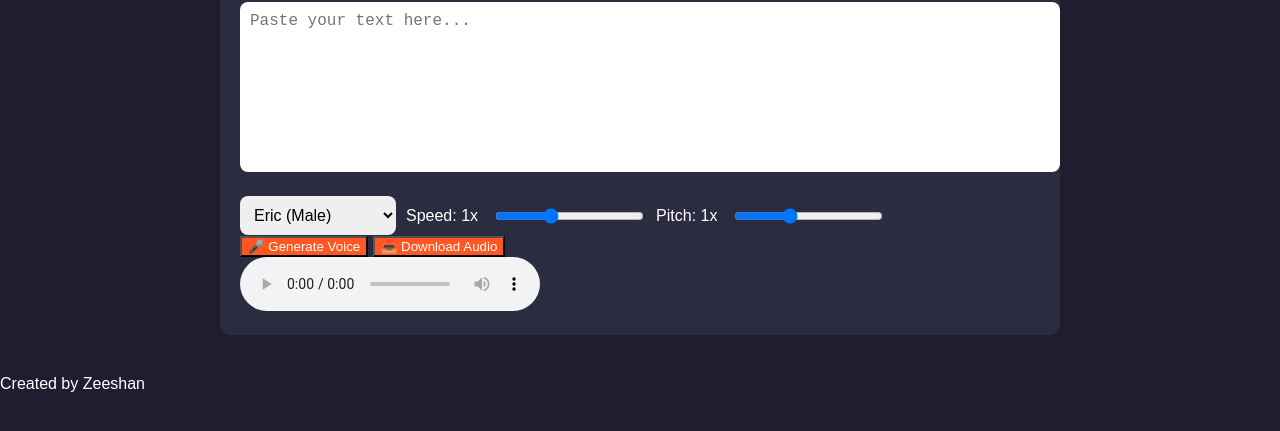
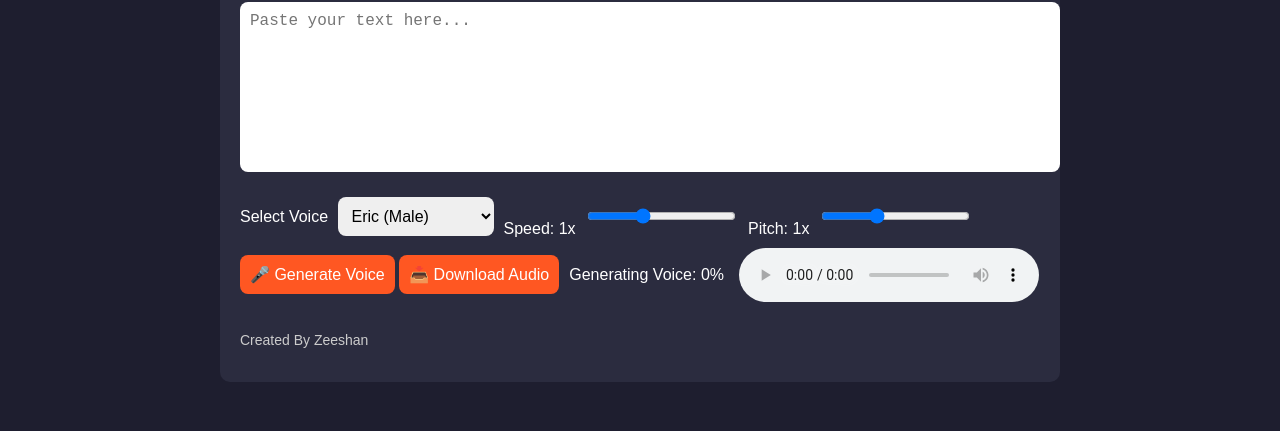
Before and after one commit to zeeshangamingforpc-dev/talkverse, a website: page index.html in a window 1280 px wide. Shown: the part 197-628 px from the top of the page. Drawn offline with Linux system fonts and the light colour scheme.

Commit message:
Update index.html

```diff
--- a/index.html
+++ b/index.html
@@ -13,30 +13,44 @@
 
 <div class="container">
 <h1>Text to Speech Converter 🎙️</h1>
+
 <textarea id="textInput" placeholder="Paste your text here..."></textarea>
 
 <div class="controls">
+<div class="control-group">
+<label for="voiceSelect">Select Voice</label>
 <select id="voiceSelect">
 <option value="ErXwobaYiN019PkySvjV">Eric (Male)</option>
 <option value="MF3mGyEYCl7XYWbV9V6O">Allison (Female)</option>
 </select>
-        <label>Speed: <span id="speedValue">1x</span></label>
+</div>
+
+<div class="control-group">
+<label for="speed">Speed: <span id="speedVal">1x</span></label>
 <input type="range" id="speed" min="0.5" max="2" step="0.1" value="1">
-        <label>Pitch: <span id="pitchValue">1x</span></label>
+</div>
+
+<div class="control-group">
+<label for="pitch">Pitch: <span id="pitchVal">1x</span></label>
 <input type="range" id="pitch" min="0.5" max="2" step="0.1" value="1">
 </div>
 
-    <div class="buttons">
-        <button id="speakBtn">🎤 Generate Voice</button>
+<div class="control-group">
+<button id="generateBtn">🎤 Generate Voice</button>
 <button id="downloadBtn">📥 Download Audio</button>
 </div>
 
-    <audio id="audioPlayer" controls></audio>
+<div class="progress-container">
+<label>Generating Voice: <span id="progressText">0%</span></label>
+<div id="progressBar">
+<div id="progressFill"></div>
+</div>
 </div>
 
-<footer>
-    Created by Zeeshan
-</footer>
+<audio id="audioPlayer" controls></audio>
+
+<p class="footer">Created By Zeeshan</p>
+</div>
 
 <script src="script.js"></script>
 </body>
```
Lines whose indentation alone changed are shown as unchanged.
